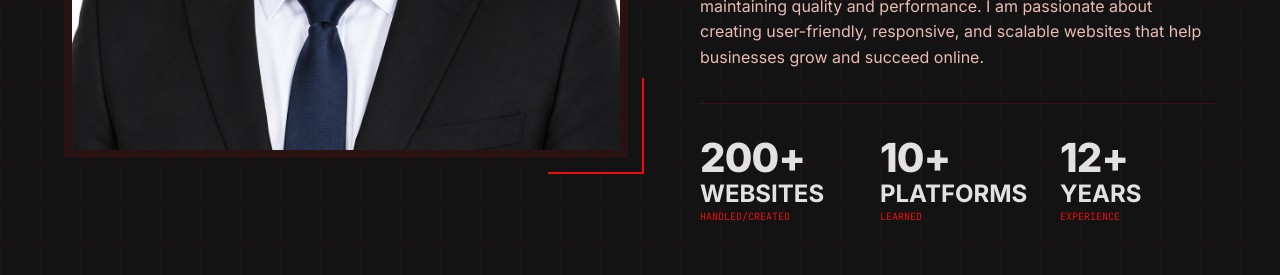
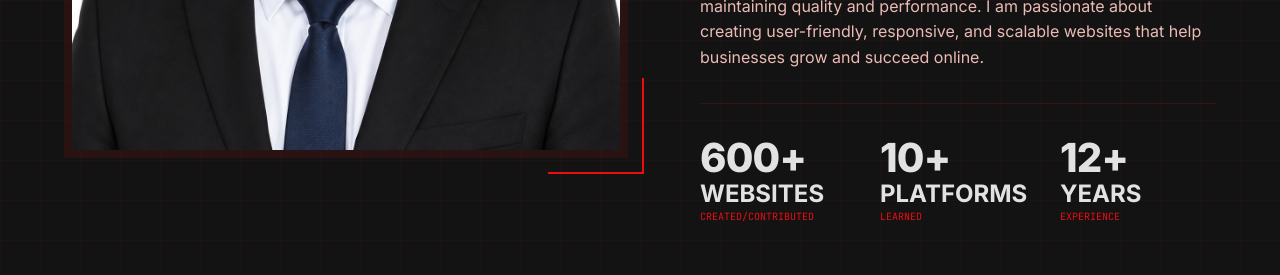
Before and after one commit to xzvl/portfolio, a Next.js app: page / in a window 1280 px wide. Shown: the part 3800-4075 px from the top of the page. Built offline with nearby package versions, Linux system fonts and the light colour scheme; no server answers.

Commit message:
- updated handle websites

```diff
--- a/components/About.tsx
+++ b/components/About.tsx
@@ -45,10 +45,10 @@ export default function About() {
               <div className="grid grid-cols-2 lg:grid-cols-3 gap-gutter border-t border-primary/20 pt-8">
                 <div>
                   <h3 className="font-headline-lg text-headline-lg uppercase">
-                    <AnimatedCounter value={200} step={10} intervalMs={50} suffix="+" />
+                    <AnimatedCounter value={600} step={10} intervalMs={50} suffix="+" />
                   </h3>
                   <span className="font-headline-md text-headline-md">WEBSITES</span>
-                  <span className="font-label-caps text-[10px] text-primary block mb-2">HANDLED/CREATED</span>
+                  <span className="font-label-caps text-[10px] text-primary block mb-2">CREATED/CONTRIBUTED</span>
                 </div>
                 <div>
                   <h3 className="font-headline-lg text-headline-lg uppercase">
```
